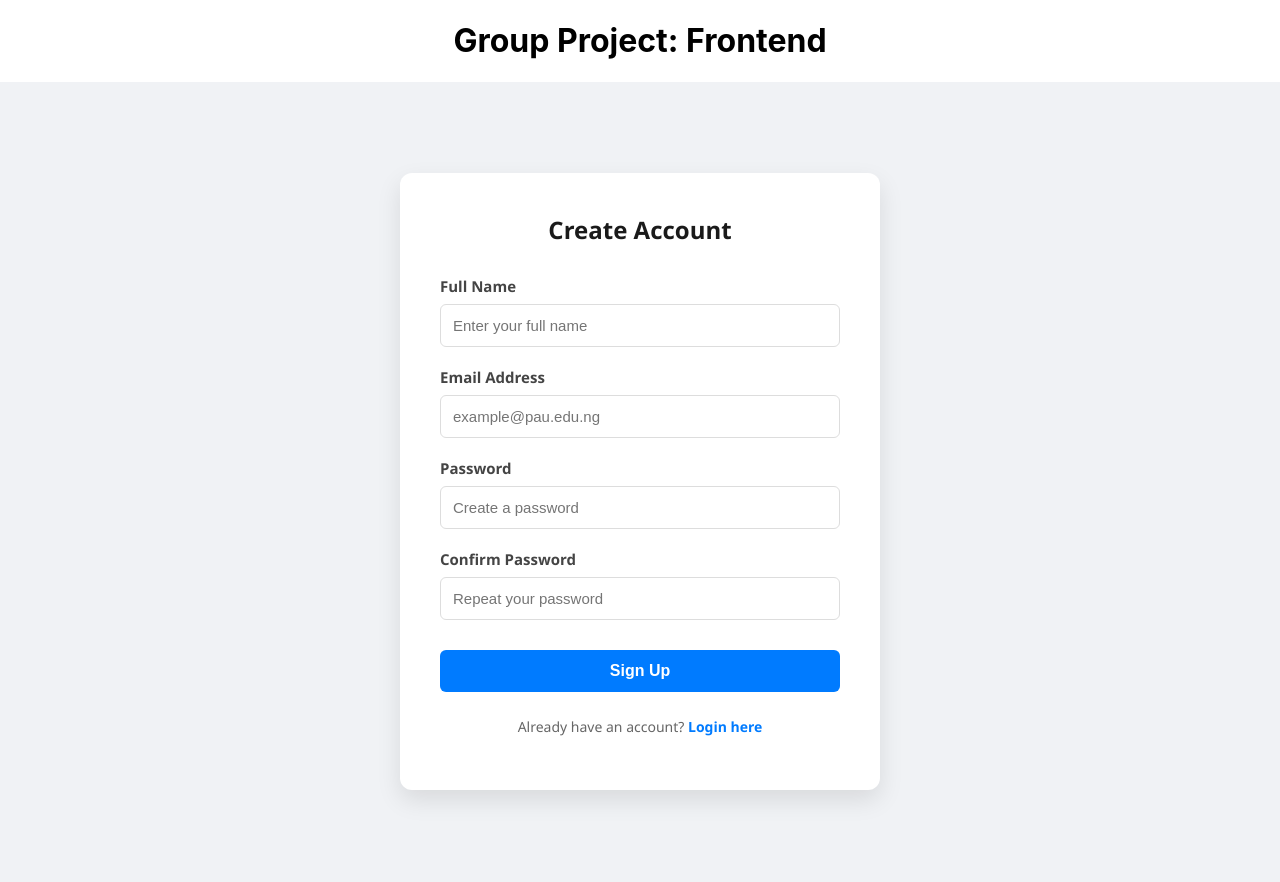
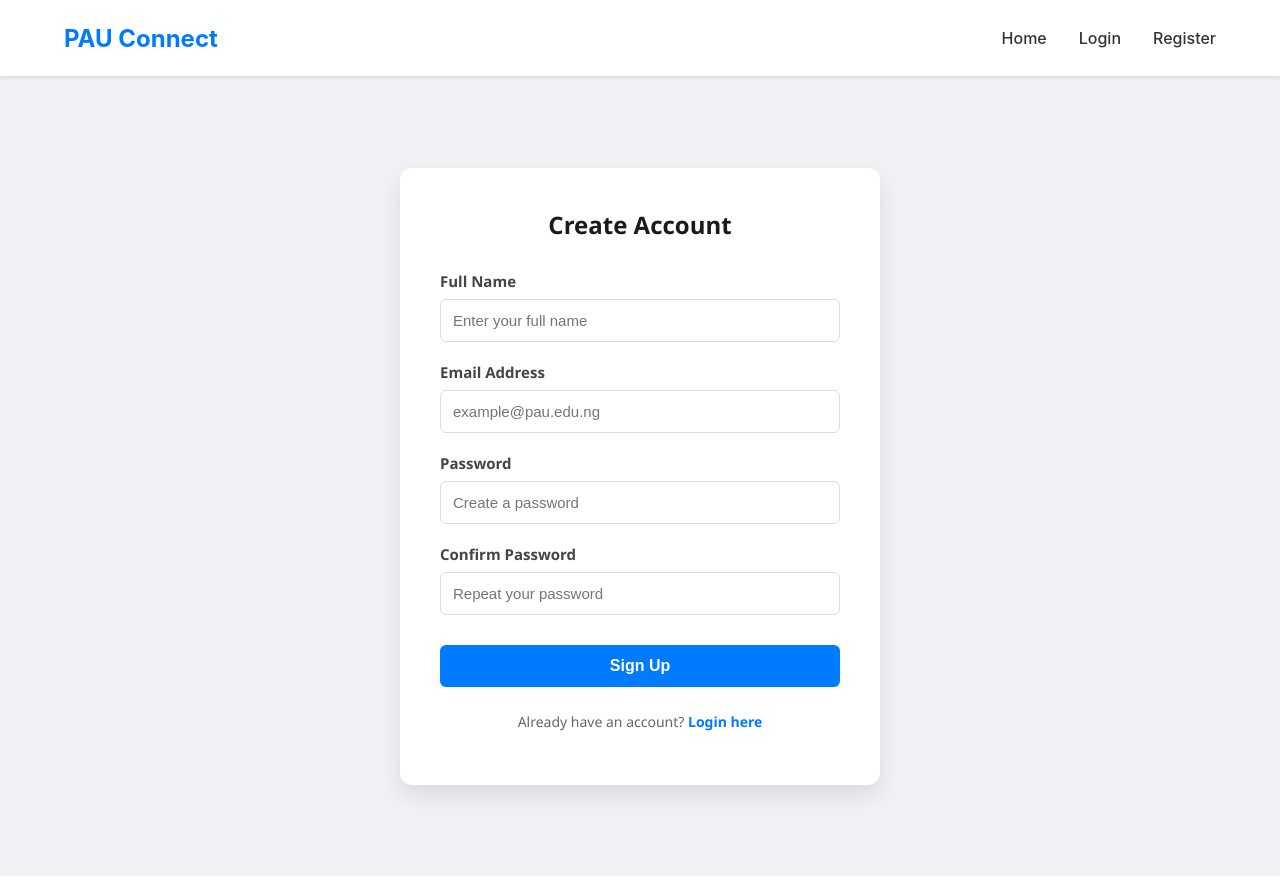
Before and after one commit to Sheismargret/COS-Group-2, a React (Create React App) app in the folder frontend/: page / in a window 1280 px wide. Built offline with nearby package versions, Linux system fonts and the light colour scheme.

Commit message:
Added reusable Navbar component and styling

```diff
--- a/frontend/src/App.js
+++ b/frontend/src/App.js
@@ -1,12 +1,11 @@
 import './App.css';
-// 1. Import your new page
+import Navbar from './components/Navbar';
 import Register from './pages/Register.js';
 
 function App() {
   return (
     <div className="App">
-      <h1>Group Project: Frontend</h1>
-      {/* 2. Place the component here to see it */}
+      <Navbar />
       <Register />
     </div>
   );
--- /dev/null
+++ b/frontend/src/components/Navbar.js
@@ -0,0 +1,17 @@
+import React from 'react';
+import '../styles/Navbar.css';
+
+const Navbar = () => {
+    return (
+        <nav className="navbar">
+            <div className="nav-logo">PAU Connect</div>
+            <ul className="nav-links">
+                <li><a href="/">Home</a></li>
+                <li><a href="/login">Login</a></li>
+                <li><a href="/register">Register</a></li>
+            </ul>
+        </nav>
+    );
+};
+
+export default Navbar;
--- /dev/null
+++ b/frontend/src/styles/Navbar.css
@@ -0,0 +1,34 @@
+.navbar {
+    display: flex;
+    justify-content: space-between;
+    align-items: center;
+    padding: 0.75rem 5%;
+    background-color: #ffffff;
+    box-shadow: 0 2px 4px rgba(0,0,0,0.1);
+    position: sticky;
+    top: 0;
+    z-index: 1000;
+}
+
+.nav-logo {
+    font-size: 1.5rem;
+    font-weight: bold;
+    color: #007bff;
+}
+
+.nav-links {
+    display: flex;
+    list-style: none;
+    gap: 2rem;
+}
+
+.nav-links a {
+    text-decoration: none;
+    color: #333;
+    font-weight: 500;
+    transition: color 0.3s;
+}
+
+.nav-links a:hover {
+    color: #007bff;
+}
```
